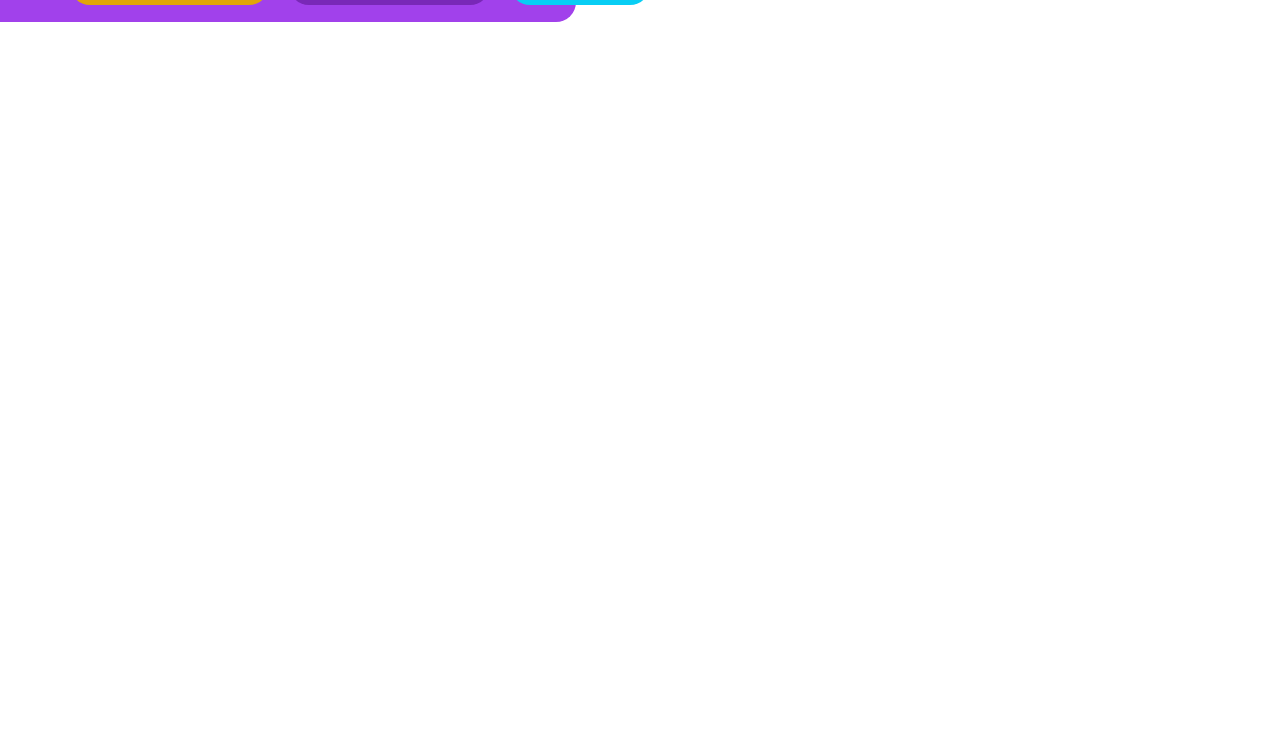
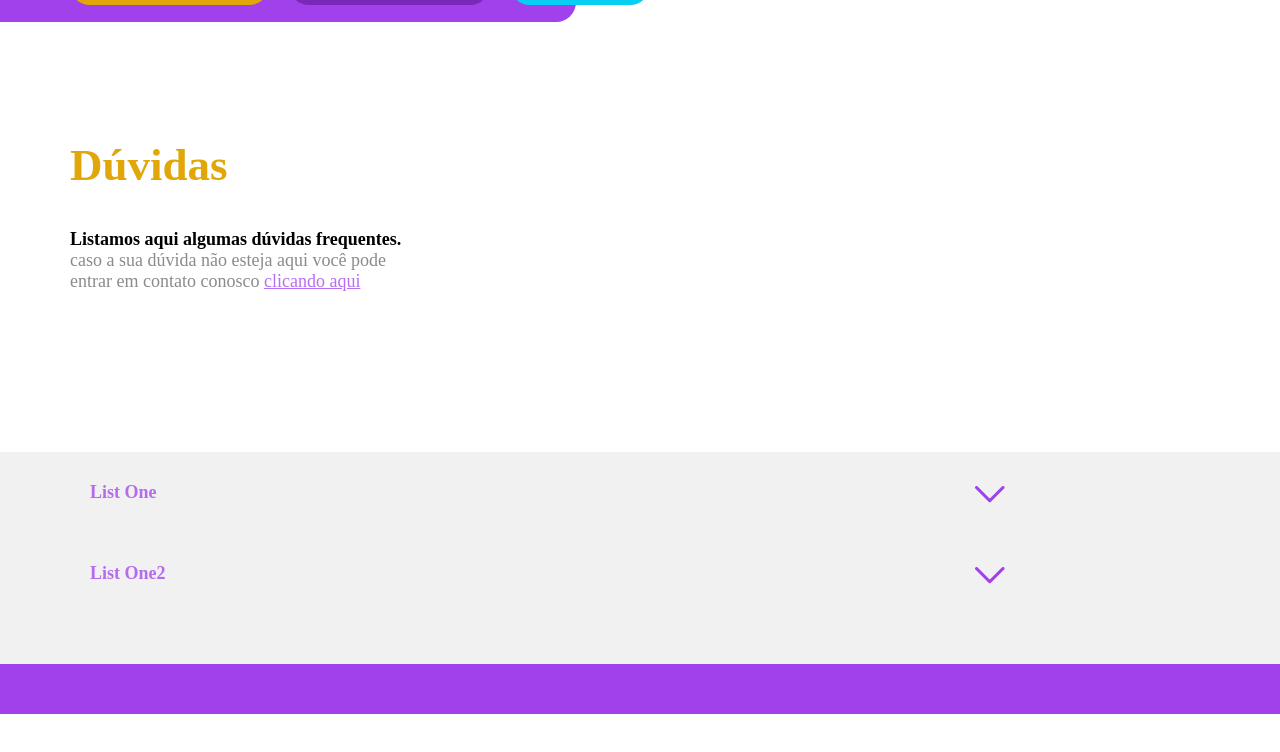
Before and after one commit to andersonrodrigues14/duvidas-duo, a plain HTML site: page index.html in a window 1280 px wide. Shown: the part 48-800 px from the top of the page. Drawn offline with Linux system fonts and the light colour scheme.

Commit message:
Molde de layout completo

```diff
--- a/assets/css/style.css
+++ b/assets/css/style.css
@@ -11,6 +11,11 @@ header {
 
 }
 
+h2 {
+    color: #E1A607;
+    font-size: 45px;
+    font-weight: bold;
+}
 .header-area {
     margin: auto;
     max-width: 1140px;
@@ -106,3 +111,82 @@ header {
     display: flex;
     padding-left: 5px;
 }
+
+.header-description {
+    display: flex;
+    max-width: 1140px;
+    padding-top: 100px;
+    margin: auto;
+}
+.header-description-content {
+    width: 350px;
+}
+.header-description-spotlight {
+    font-size: 18px;
+    font-weight: bold;
+}
+.header-description-text {
+    margin-bottom: 50px;
+    font-size: 18px;
+    font-weight: lighter;
+    color: #8A8B8B;
+}
+
+.header-description-text  a{
+    font-size: 18px;
+    color: #B76FF0;
+}
+
+.section-body{
+    background-color: #F1F1F1;
+    padding-bottom: 50px;
+}
+
+.accordion{
+
+   margin-left: 60px;
+    max-width: 1000px;
+}
+
+.accordion .accordion-item{
+    position: relative;
+    padding: 20px;
+}
+
+.accordion .accordion-item .label {
+    position: relative;
+    color: #B56CEC;
+    font-weight: bold;
+    cursor: pointer;
+    font-size: 18px;
+    padding: 10px;
+}
+
+.accordion .accordion-item .label::before{
+    content:url("../icones/seta.png");
+    position: absolute;
+    top: 35%;
+    right: 20px;
+    transform: translate(-50%);
+}
+
+.accordion .accordion-item .content {
+    position: relative;
+    height: 0;
+    overflow: hidden;
+    transition: 0.5s;
+    overflow-y: auto;
+}
+
+.accordion .accordion-item.active .label::before{
+    content:url("../icones/seta-cima.png");
+}
+.accordion .accordion-item.active .content {
+    height: 100px;
+    padding: 10px;
+}
+
+footer {
+    background-color: #A141EB;
+    height: 50px;
+}
--- /dev/null
+++ b/assets/javascript/script.js
@@ -0,0 +1,6 @@
+const accordion = document.getElementsByClassName('accordion-item');
+        for (i = 0; i,accordion.length; i++) {
+            accordion[i].addEventListener('click', function(){
+                this.classList.toggle('active')
+            })
+        }
--- a/index.html
+++ b/index.html
@@ -8,8 +8,7 @@
 </head>
 <body>
     <header>
-        <div class="header-menu">
-        </div>
+        <div class="header-menu"></div>
         <div class="header-area">
                 <div class="header-left">
                     <a href="#">
@@ -39,6 +38,32 @@
                 </a>
             </div>
         </div>
+        <div class="header-description">
+            <div class="header-description-content">
+                <h2>Dúvidas</h2>
+
+                <div class="header-description-spotlight">Listamos aqui algumas dúvidas frequentes.</div>
+                <div class="header-description-text">caso a sua dúvida não esteja aqui você pode entrar  em contato conosco <a href="#">clicando aqui</a></div>
+            </div>
+        </div>
     </header>
+    <section class="section-body">
+        <div class="accordion">
+
+            <div class="accordion-item">
+               <div class="label">List One</div>
+               <div class="content"><p>teste de texto</p></div>
+            </div>
+
+            <div class="accordion-item">
+                <div class="label">List One2</div>
+                <div class="content"><p>teste de texto</p></div>
+             </div>
+
+        </div>
+    </section>
+    <footer>
+    </footer>
+    <script type="text/javascript" src="./assets/javascript/script.js"></script>
 </body>
 </html>
```
Also changed, not shown: assets/icones/seta-cima.png (added).
